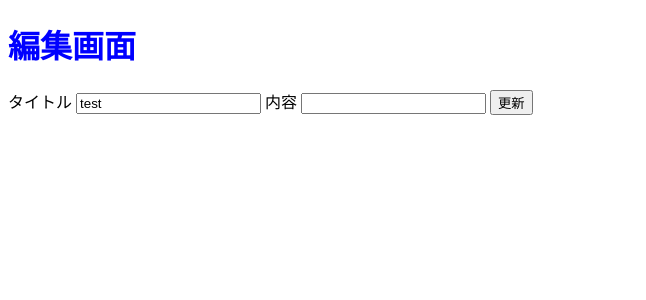
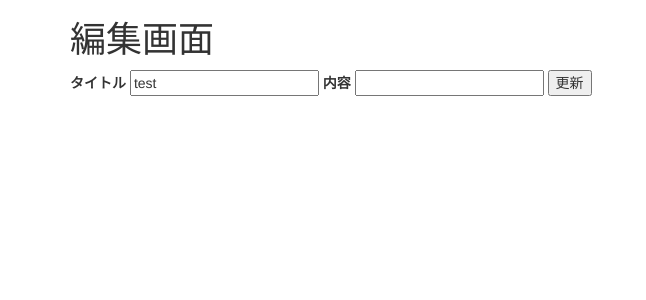
Before and after one commit to UGUIS8020/heroku_test, a Flask app: page /1/update in a window 1280 px wide. Shown: the top 300 px of the page, without its empty margins (0-646 px from the left). Run offline with Flask 3, Linux system fonts and the light colour scheme; a user stored in the database is signed in; some libraries are stand-ins or nearby versions.

Commit message:
no message

```diff
--- a/templates/update.html
+++ b/templates/update.html
@@ -1,5 +1,6 @@
-{% extends "base.html" %}
+{% extends "bootstrap/base.html" %}
 {% block content %}
+<div class="container">
   <h1>編集画面</h1>
     <form method="POST">
       <label for="title">タイトル</label>
@@ -8,4 +9,5 @@
       <input type="text" name="body" value={{ post.body }}>
       <input type="submit" value="更新">
     </form>
+  </div>
 {% endblock %}
```
Also changed, not shown: instance/blog.db.
